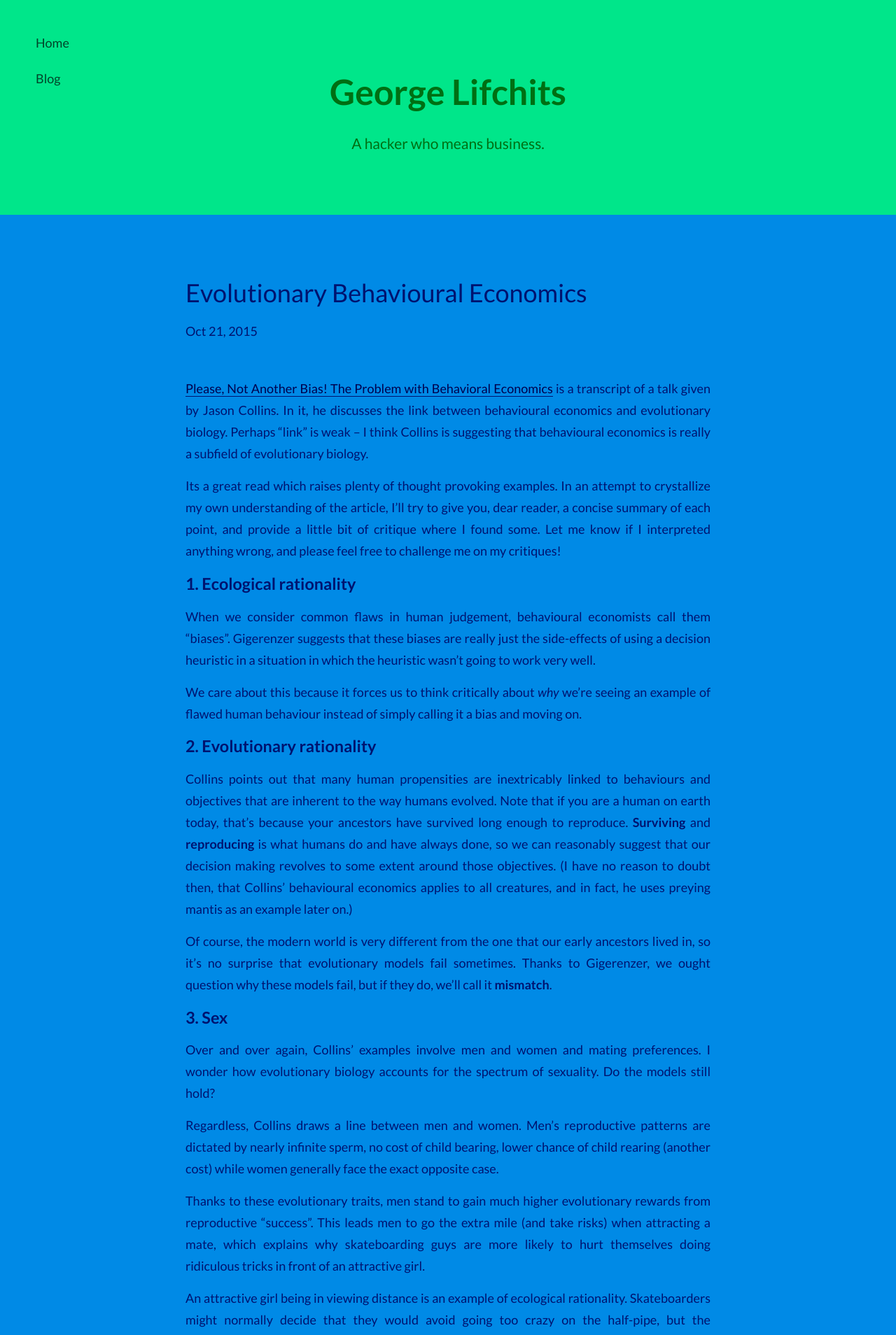
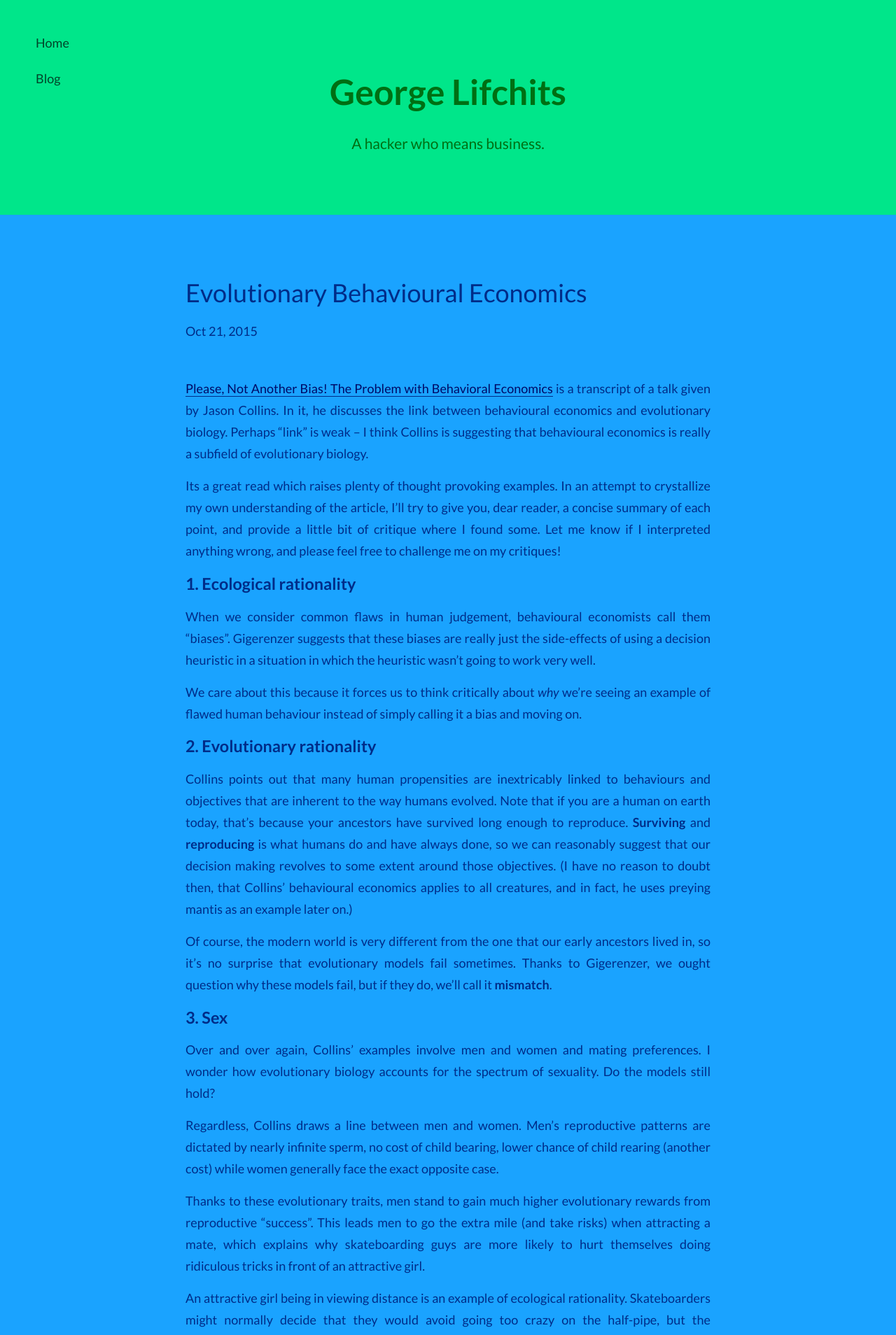
Before and after one commit to glifchits/glifchits.github.io, a Jekyll site: the page built from _posts/2015-10-21-evolutionary-behavioural-economics.markdown, in a window 1280 px wide. Shown: the top 1908 px of the page at 70% size. Built offline with Jekyll 4.4.1, drawn with Linux system fonts in a browser that asks for light colours; nearby versions of some CDN libraries; library files that are not in the unit come from our copies; comment, search, counter and statistics services are not loaded.

Commit message:
lighten up the post page background blue

```diff
--- a/_sass/_post.scss
+++ b/_sass/_post.scss
@@ -1,5 +1,5 @@
 .post-container {
-  @include colouring($blue);
+  @include colouring(lighten($blue, 10%));
   padding: 4em 0 !important;
 }
 
```
